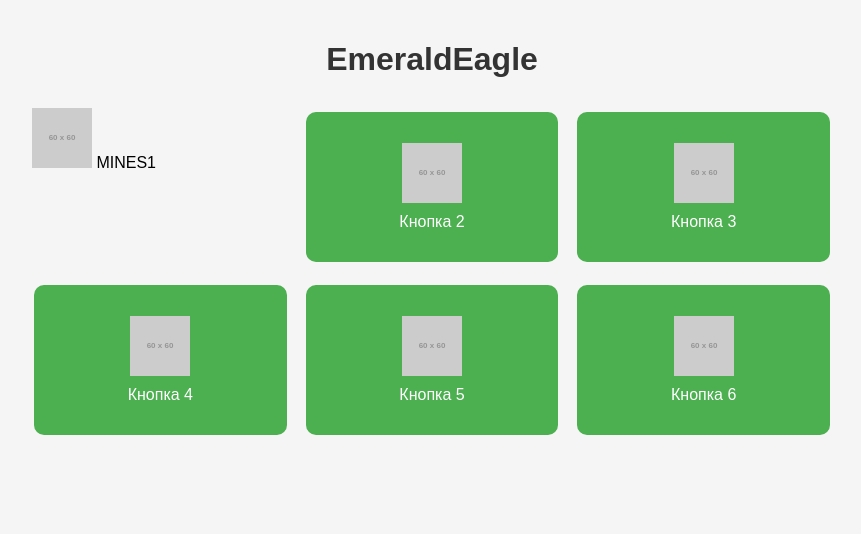
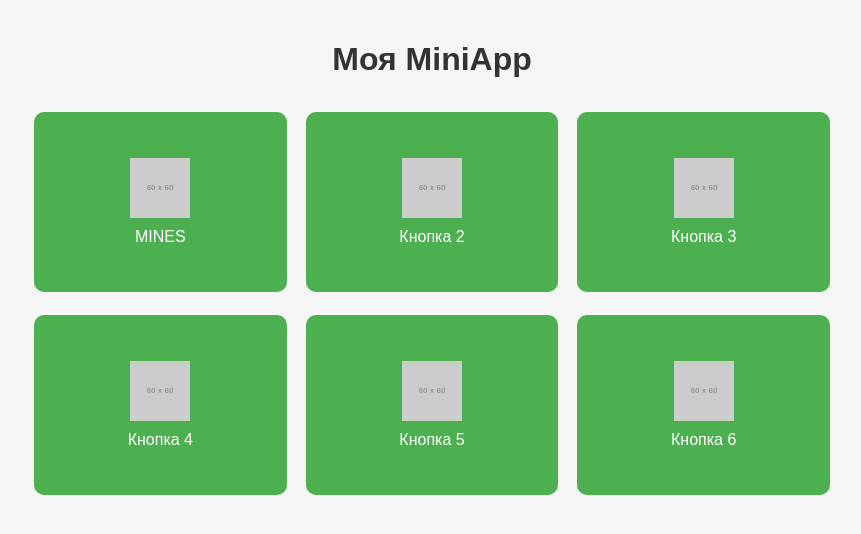
Before and after one commit to inkognito28/inkognito28.github.io, a plain HTML site: page index.html in a window 1280 px wide. Shown: the whole page, without its empty margins (208-1069 px from the left). Drawn offline with Linux system fonts and the light colour scheme; placeholder pictures from the web are drawn by us.

Commit message:
Update index.html

```diff
--- a/index.html
+++ b/index.html
@@ -3,7 +3,7 @@
 <head>
     <meta charset="UTF-8">
     <meta name="viewport" content="width=device-width, initial-scale=1.0">
-    <title>EmeraldEagle</title>
+    <title>MiniApp с кнопками</title>
     <style>
         body {
             font-family: Arial, sans-serif;
@@ -64,54 +64,44 @@
     </style>
 </head>
 <body>
-    <h1>EmeraldEagle</h1>
+    <h1>Моя MiniApp</h1>
 
     <div class="buttons-container">
         <!-- Кнопка 1 -->
-        <a hrev="https://entypublic.github.io/xdmines/">
+        <a href="https://entypublic.github.io/xdmines" class="button">
             <img src="https://via.placeholder.com/60" alt="Иконка 1">
-            MINES1
-        </a
+            MINES
+        </a>
 
         <!-- Кнопка 2 -->
-        <button class="button">
+        <a href="https://example.com/link2" class="button">
             <img src="https://via.placeholder.com/60" alt="Иконка 2">
             Кнопка 2
-        </button>
+        </a>
 
         <!-- Кнопка 3 -->
-        <button class="button">
+        <a href="https://example.com/link3" class="button">
             <img src="https://via.placeholder.com/60" alt="Иконка 3">
             Кнопка 3
-        </button>
+        </a>
 
         <!-- Кнопка 4 -->
-        <button class="button">
+        <a href="https://example.com/link4" class="button">
             <img src="https://via.placeholder.com/60" alt="Иконка 4">
             Кнопка 4
-        </button>
+        </a>
 
         <!-- Кнопка 5 -->
-        <button class="button">
+        <a href="https://example.com/link5" class="button">
             <img src="https://via.placeholder.com/60" alt="Иконка 5">
             Кнопка 5
-        </button>
+        </a>
 
         <!-- Кнопка 6 -->
-        <button class="button">
+        <a href="https://example.com/link6" class="button">
             <img src="https://via.placeholder.com/60" alt="Иконка 6">
             Кнопка 6
-        </button>
+        </a>
     </div>
-
-    <script>
-        // Добавьте здесь JavaScript для обработки нажатий на кнопки
-        document.querySelectorAll('.button').forEach((button, index) => {
-            button.addEventListener('click', () => {
-                alert(`Вы нажали кнопку ${index + 1}`);
-                // Здесь можно добавить логику для каждой кнопки
-            });
-        });
-    </script>
 </body>
 </html>
```
